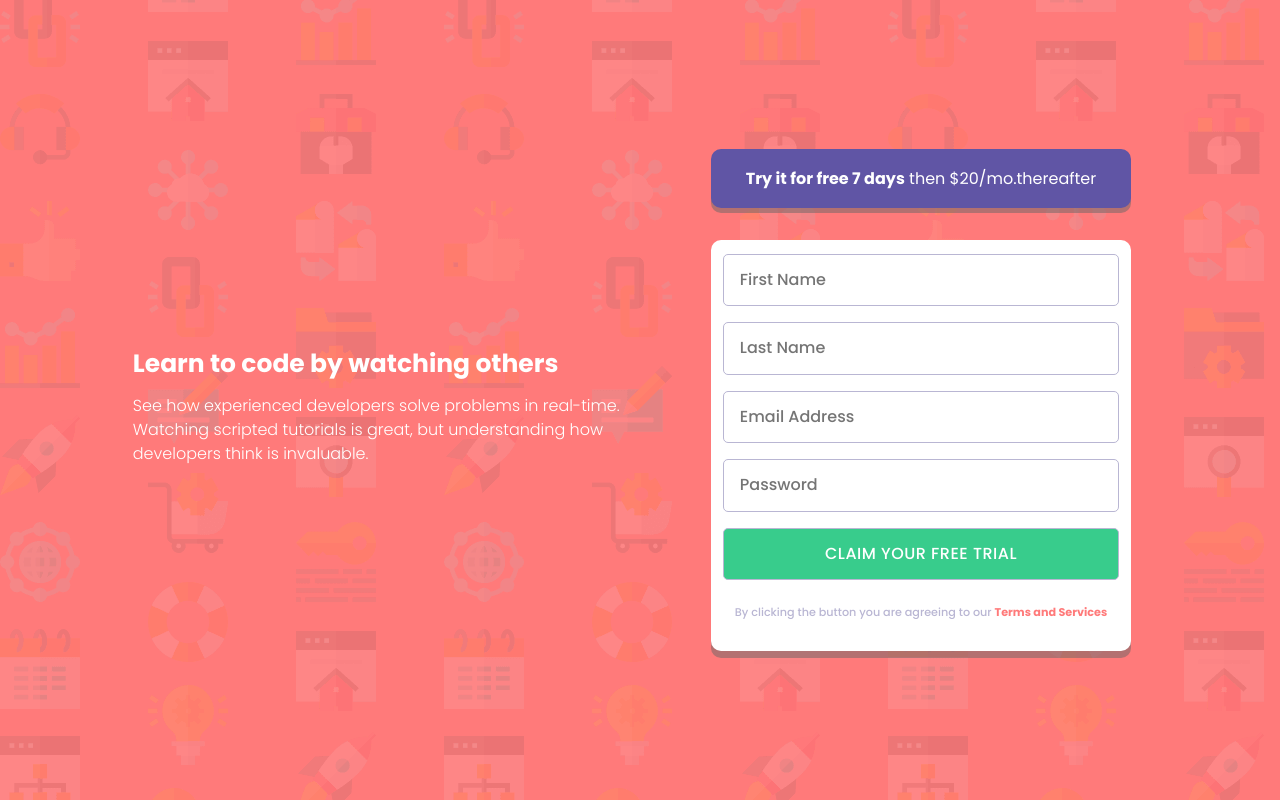
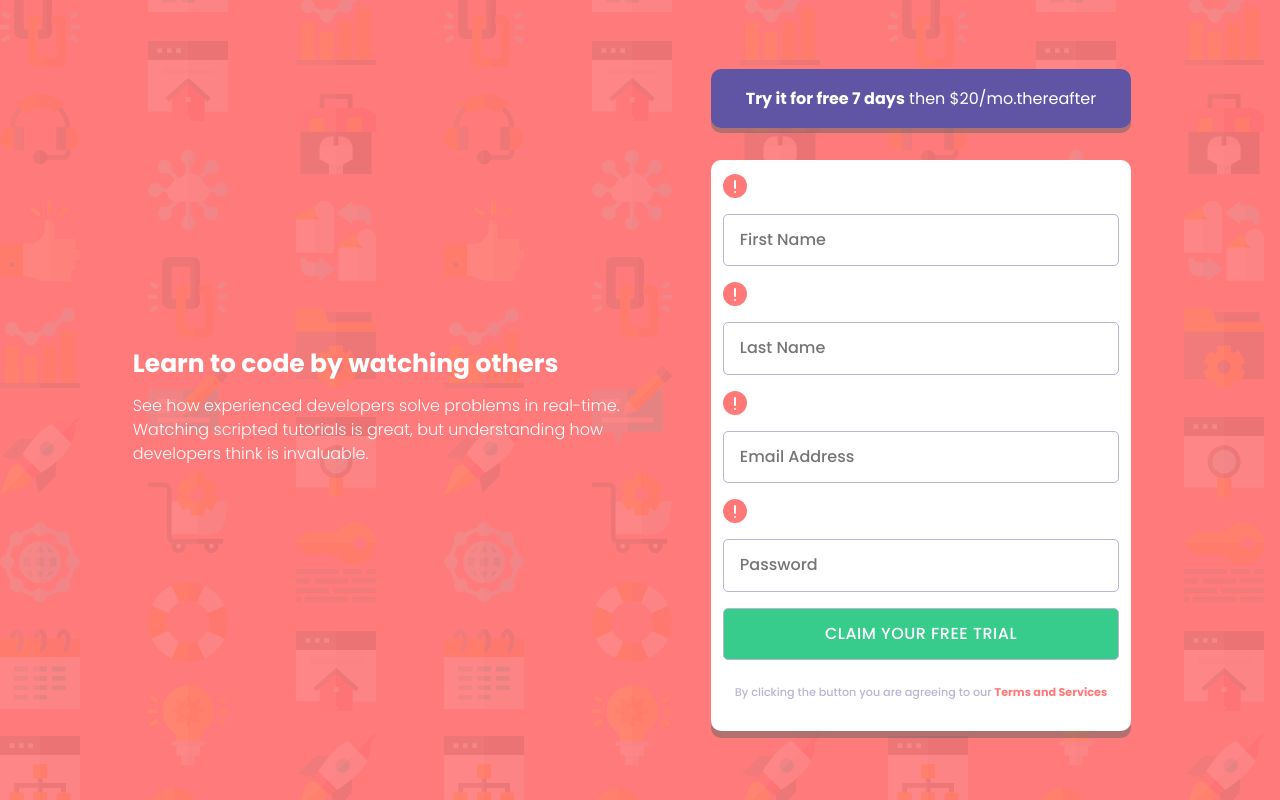
Before and after one commit to Miron-Silviu/Signup-from, a plain HTML site: page index.html in a window 1280 px wide. Drawn offline with Linux system fonts and the light colour scheme.

Commit message:
Build : Add svg image inide fieldset element.

```diff
--- a/index.html
+++ b/index.html
@@ -37,6 +37,13 @@
       </button>
       <form class="form" method="get">
         <fieldset class="fieldset">
+          <svg width="24" height="24" xmlns="http://www.w3.org/2000/svg">
+            <g fill="none" fill-rule="evenodd">
+              <circle fill="#FF7979" cx="12" cy="12" r="12" />
+              <rect fill="#FFF" x="11" y="6" width="2" height="9" rx="1" />
+              <rect fill="#FFF" x="11" y="17" width="2" height="2" rx="1" />
+            </g>
+          </svg>
           <input
             class="first-name"
             type="text"
@@ -44,6 +51,13 @@
             placeholder="First Name"
             required
           />
+          <svg width="24" height="24" xmlns="http://www.w3.org/2000/svg">
+            <g fill="none" fill-rule="evenodd">
+              <circle fill="#FF7979" cx="12" cy="12" r="12" />
+              <rect fill="#FFF" x="11" y="6" width="2" height="9" rx="1" />
+              <rect fill="#FFF" x="11" y="17" width="2" height="2" rx="1" />
+            </g>
+          </svg>
           <input
             class="second-name"
             type="text"
@@ -51,6 +65,13 @@
             placeholder="Last Name"
             required
           />
+          <svg width="24" height="24" xmlns="http://www.w3.org/2000/svg">
+            <g fill="none" fill-rule="evenodd">
+              <circle fill="#FF7979" cx="12" cy="12" r="12" />
+              <rect fill="#FFF" x="11" y="6" width="2" height="9" rx="1" />
+              <rect fill="#FFF" x="11" y="17" width="2" height="2" rx="1" />
+            </g>
+          </svg>
           <input
             class="email"
             type="email"
@@ -58,6 +79,13 @@
             placeholder="Email Address"
             required
           />
+          <svg width="24" height="24" xmlns="http://www.w3.org/2000/svg">
+            <g fill="none" fill-rule="evenodd">
+              <circle fill="#FF7979" cx="12" cy="12" r="12" />
+              <rect fill="#FFF" x="11" y="6" width="2" height="9" rx="1" />
+              <rect fill="#FFF" x="11" y="17" width="2" height="2" rx="1" />
+            </g>
+          </svg>
           <input
             class="password"
             type="password"
@@ -65,6 +93,7 @@
             placeholder="Password"
             required
           />
+
           <button class="claim-button" type="button">
             CLAIM YOUR FREE TRIAL
           </button>
```
